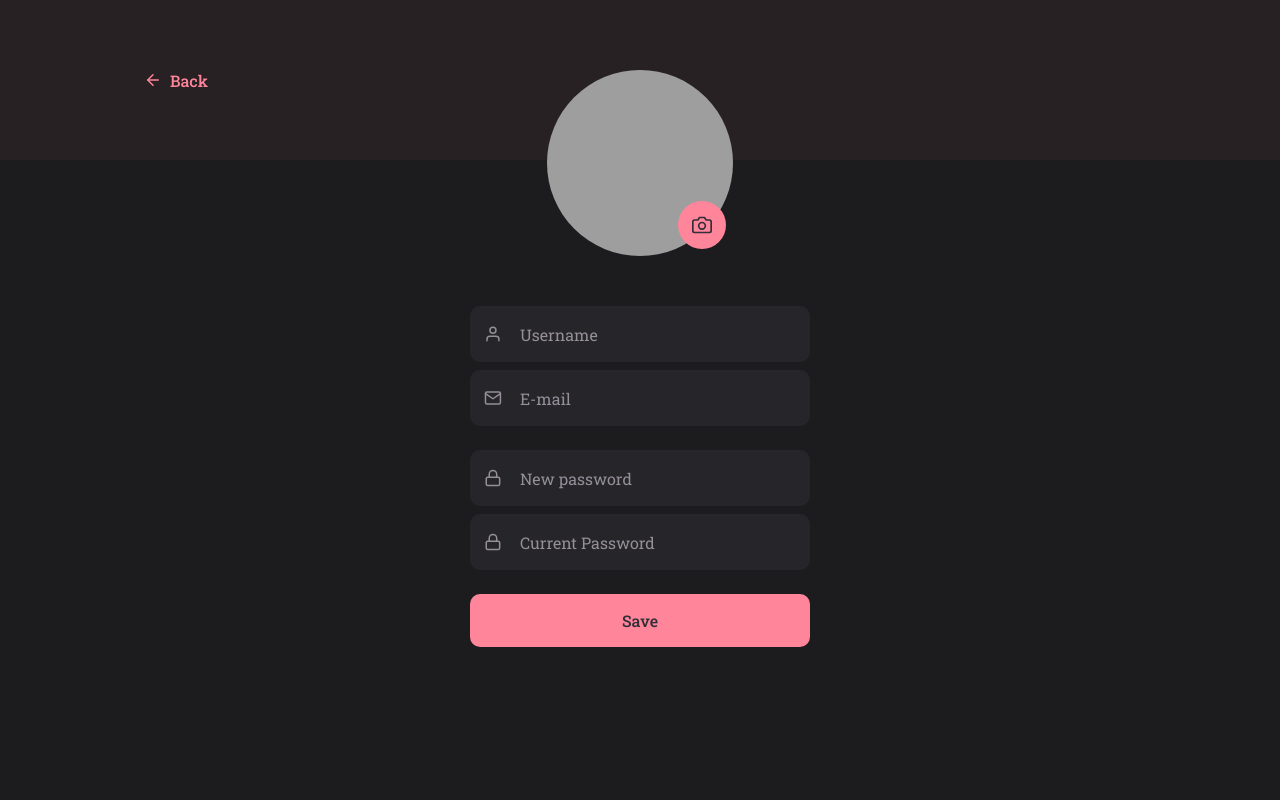
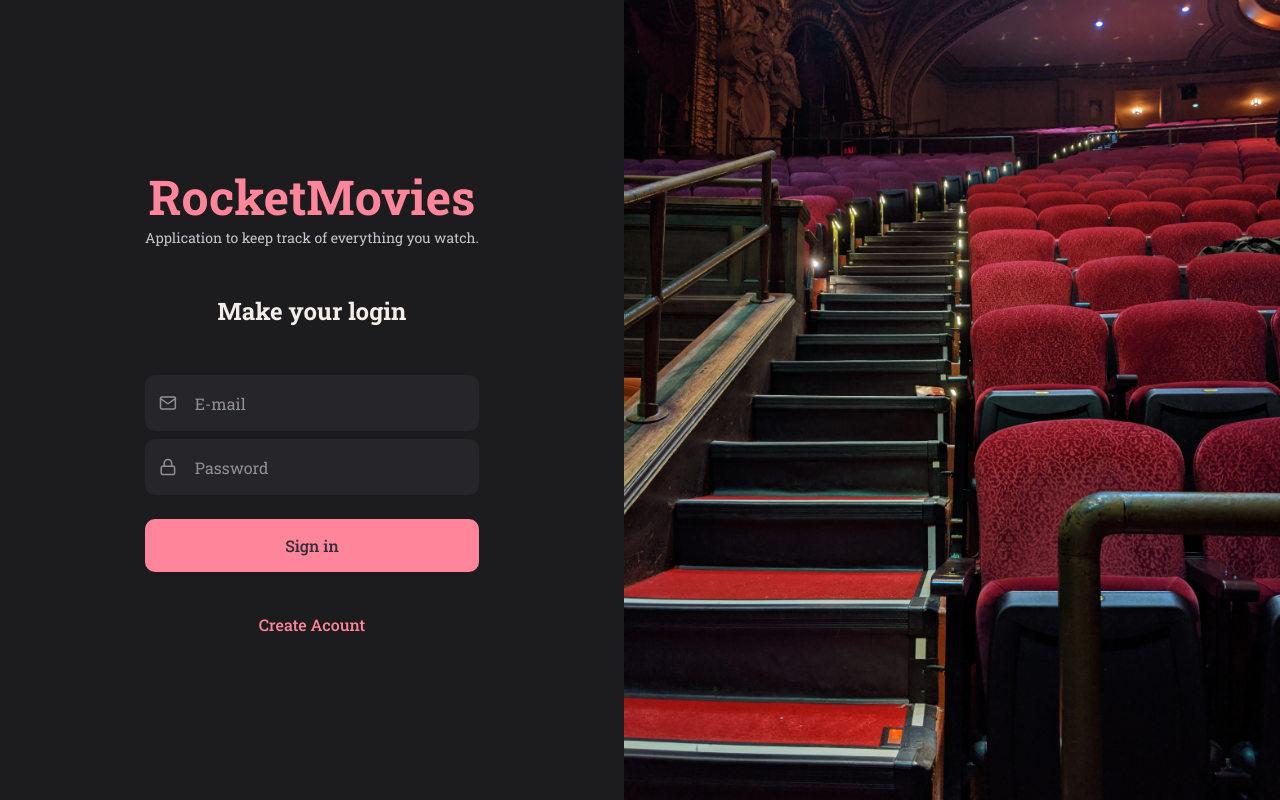
Before and after one commit to GianlucaCarra/rocketmovies_web, a React (Vite) app: page / in a window 1280 px wide. Built offline with nearby package versions, Linux system fonts and the light colour scheme; grey boxes are pictures that could not be loaded.

Commit message:
Sign In page add

```diff
--- a/src/main.jsx
+++ b/src/main.jsx
@@ -10,11 +10,13 @@ import { New } from './pages/New';
 import { Home } from './pages/Home';
 import { Profile } from './pages/Profile';
 
+import { SignIn } from './pages/SignIn';
+
 ReactDOM.createRoot(document.getElementById('root')).render(
   <React.StrictMode>
     <ThemeProvider theme={theme}>
       <GlobalStyles />
-      <Profile />
+      <SignIn />
     </ThemeProvider>
   </React.StrictMode>,
 );
--- /dev/null
+++ b/src/pages/SignIn/index.jsx
@@ -0,0 +1,33 @@
+import { Container, Form, Background } from "./style";
+
+import { Input } from "../../components/Input";
+import { Button } from "../../components/Button";
+import { ButtonText } from "../../components/ButtonText";
+
+import { FiMail, FiLock } from "react-icons/fi";
+
+export function SignIn(){
+  return(
+    <Container>
+
+
+      <Form>
+        <h1>RocketMovies</h1>
+        <span>Application to keep track of everything you watch.</span>
+
+        <h2>Make your login</h2>
+
+        <div>
+          <Input icon={FiMail} placeholder="E-mail" type="email" />
+          <Input icon={FiLock} placeholder="Password" type="password" />
+        </div>
+
+        <Button title="Sign in" />
+
+        <ButtonText title="Create Acount" />
+      </Form>
+
+      <Background />
+    </Container>
+  );
+}
--- /dev/null
+++ b/src/pages/SignIn/style.js
@@ -0,0 +1,56 @@
+import { styled } from "styled-components";
+
+import backgroundImg from "../../assets/cinema.png";
+
+export const Container = styled.div`
+  height: 100vh;
+
+  display: flex;
+  align-items: stretch;
+
+
+`;
+
+export const Form = styled.form`
+  padding: 0 145px;
+
+  display: flex;
+  flex-direction: column;
+  justify-content: center;
+  align-items: center;
+
+  > div {
+    width: 100%;
+    display: flex;
+    flex-direction: column;
+    gap: 8px;
+
+    margin-bottom: 24px;
+  }
+
+  > h1 {
+    font-size: 48px;
+    font-weight: 800;
+    color: ${({ theme }) => theme.COLOR.SALMON};
+  }
+
+  > span {
+    font-size: 14px;
+    font-weight: 400;
+    color: ${({ theme }) => theme.COLOR.GRAY_200};
+  }
+
+  > h2 {
+    margin: 48px 0;
+  }
+
+  > :last-child {
+    margin-top: 42px;
+  }
+`;
+
+export const Background = styled.div`
+  flex: 1;
+  background: url(${backgroundImg}) no-repeat center center;
+  background-size: cover;
+`;
```
Also changed, not shown: src/assets/cinema.png (added).
